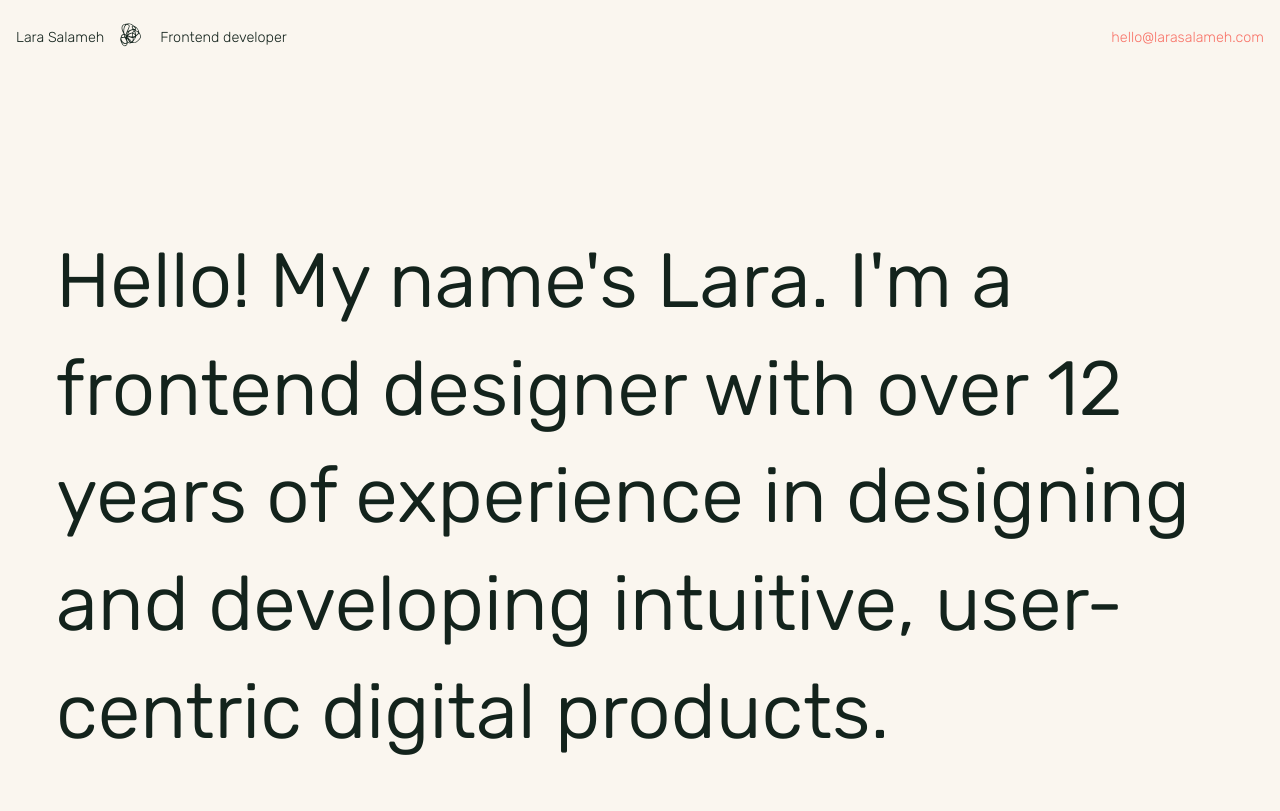
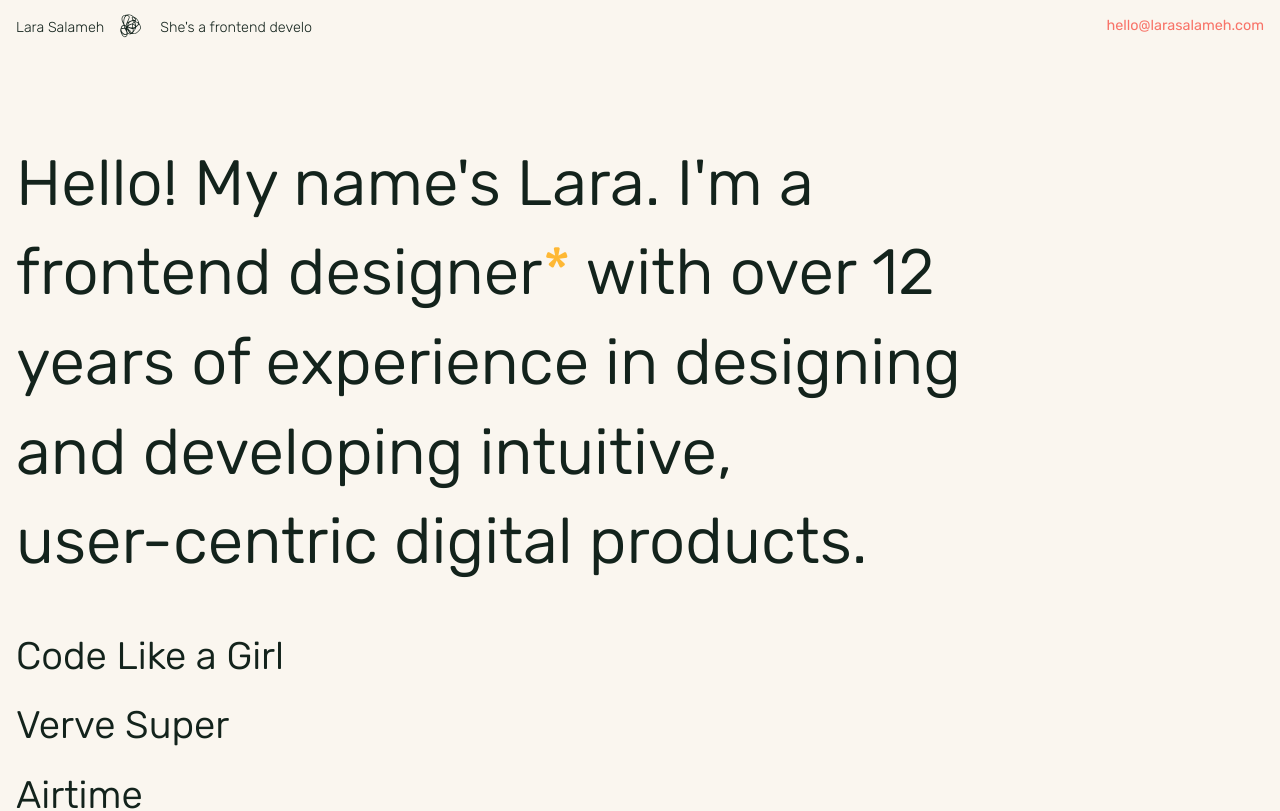
Before and after one commit to lulen11/lara-portfolio, a Next.js app: page / in a window 1280 px wide. Shown: the top 811 px of the page. Built offline with nearby package versions, Linux system fonts and the light colour scheme; a web font is replaced by a local one.

Commit message:
design tweaks

```diff
--- a/src/app/(home)/Home.module.scss
+++ b/src/app/(home)/Home.module.scss
@@ -1,11 +1,11 @@
 @use "../../styles/globals" as globals;
 
 .home {
-  margin-top: 9rem;
+  margin-top: 5rem;
   padding: 1rem;
   @media only screen and (min-width: globals.$md) {
     // width: 90%;
-    margin-top: 10rem;
+    // margin-top: 10rem;
   }
   @media only screen and (min-width: globals.$lg) {
     // width: 80%;
@@ -13,7 +13,19 @@
   }
   .intro {
     @include globals.headingFontLarge;
-    max-width: globals.$md-lg;
+    max-width: globals.$md;
+    position: relative;
+    z-index: 1;
+    text-wrap: balance;
+
+    .link {
+      text-decoration: none;
+      color: globals.$mango;
+      &::selection {
+        background: globals.$mango;
+        color: globals.$botanical-green;
+      }
+    }
   }
 }
 
@@ -21,7 +33,7 @@
 .projectList {
   position: relative;
   @media only screen and (min-width: globals.$sm-md) {
-    margin-left: 2.5rem;
+    // margin-left: 2.5rem;
   }
 }
 
--- a/src/app/(home)/page.js
+++ b/src/app/(home)/page.js
@@ -16,9 +16,16 @@ const Home = () => {
   return (
     <div className={styles.home}>
       <h1 className={styles.intro}>
-        Hello! My name&apos;s Lara. I&apos;m a frontend designer with over 12
-        years of experience in designing and developing intuitive, user-centric
-        digital products.
+        Hello! My name&apos;s Lara. I&apos;m a frontend designer
+        <a
+          href="https://bradfrost.com/blog/post/frontend-design/"
+          target="_blank"
+          className={styles.link}
+        >
+          *
+        </a>{" "}
+        with over 12 years of experience in designing and developing intuitive,
+        user-centric digital products.
         {/* My skillset is in UX design, frontend development, and
         project management for startups, not-for-profits and organisations. */}
         {/* Skilled in leveraging modern technologies like React, Node.js, Gatsby,
--- a/src/app/layout.js
+++ b/src/app/layout.js
@@ -22,8 +22,8 @@ export default function RootLayout({ children, projectId }) {
           <Header projectId={projectId} />
           <main className={styles.main}>
             <div>{children}</div>
+            <Footer />
           </main>
-          <Footer />
           {/* <PageTransition /> */}
         </body>
       </html>
--- a/src/components/Header/Header.module.scss
+++ b/src/components/Header/Header.module.scss
@@ -31,14 +31,16 @@
   &Wrapper {
     display: flex;
     justify-content: space-between;
-    align-items: center;
+    align-items: flex-start;
   }
   &Name,
   &Contact {
     font-family: globals.$sans-serif-font;
     font-size: 0.9rem;
     font-weight: 100;
+    line-height: 1.4;
     color: globals.$forest-black;
+    margin: 0;
     @media only screen and (min-width: globals.$sm-md) {
       display: inline-block;
     }
@@ -93,6 +95,8 @@
     text-decoration: none;
     transition: globals.$smooth-transition;
     animation: dizzyColors 5s ease-in-out infinite;
+    font-weight: 400;
+
     &:hover {
       color: globals.$tangerine-red;
     }
--- a/src/components/ProjectList/ProjectList.js
+++ b/src/components/ProjectList/ProjectList.js
@@ -10,8 +10,8 @@ export default function ProjectList({ projects }) {
   const handleMouseMove = (e, key) => {
     // Calculate the movement based on the mouse position relative to the element
     const rect = e.currentTarget.getBoundingClientRect();
-    const x = ((e.clientX - rect.left) / rect.width - 0.5) * 20; // Adjust the range as needed
-    const y = ((e.clientY - rect.top) / rect.height - 0.5) * 20;
+    const x = ((e.clientX - rect.left) / rect.width - 0.5) * 10; // Adjust the range as needed
+    const y = ((e.clientY - rect.top) / rect.height - 0.5) * 10;
 
     // Update the hover effect state for the specific item
     setHoverEffect((prev) => ({
--- a/src/components/ProjectList/ProjectList.module.scss
+++ b/src/components/ProjectList/ProjectList.module.scss
@@ -38,6 +38,10 @@
       left: 20rem;
       bottom: -30rem;
     }
+    @media only screen and (min-width: globals.$md) {
+      left: 35rem;
+      bottom: -35rem;
+    }
 
     img {
       width: auto;
@@ -46,10 +50,6 @@
       @media only screen and (min-width: globals.$sm) {
         height: 100vh;
       }
-    }
-
-    @media only screen and (min-width: globals.$lg) {
-      left: 35rem;
     }
   }
 
@@ -61,7 +61,8 @@
         bottom: -15rem;
       }
       @media only screen and (min-width: globals.$md-lg) {
-        left: 35rem;
+        left: 40rem;
+        bottom: -25rem;
       }
     }
     &:hover .projectName {
@@ -80,6 +81,9 @@
       @media only screen and (min-width: globals.$sm) {
         bottom: -10rem;
       }
+      @media only screen and (min-width: globals.$md-lg) {
+        bottom: -20rem;
+      }
     }
   }
 
@@ -90,6 +94,7 @@
       }
       @media only screen and (min-width: globals.$md) {
         left: 35rem;
+        bottom: -23rem;
       }
     }
     &:hover .projectName {
@@ -98,6 +103,9 @@
   }
   &:nth-child(6n) {
     .projectThumb {
+      @media only screen and (min-width: globals.$md) {
+        bottom: -14rem;
+      }
       // bottom: -20rem;
       // height: 150vh;
       // bottom: -10rem;
--- a/src/components/TypedHeading/TypedHeading.js
+++ b/src/components/TypedHeading/TypedHeading.js
@@ -6,13 +6,13 @@ const TypedHeading = () => {
     <TypeAnimation
       sequence={[
         // Same substring at the start will only be typed out once, initially
-        "UX designer",
+        "She's a UX designer",
         1000, // wait 1s before replacing "Mice" with "Hamsters"
-        "Frontend developer",
+        "She's a frontend developer",
         1000,
-        "Creative technlogist",
+        "She's a creative technlogist",
         1000,
-        "All-rounder",
+        "She's an all-rounder",
         1000,
       ]}
       wrapper="strong"
--- a/src/styles/_typography.scss
+++ b/src/styles/_typography.scss
@@ -10,21 +10,21 @@ $sans-serif-font2: "DM Sans", Arial, Helvetica, sans-serif;
 $mono-font: "DM Mono", "Courier New", Courier, monospace;
 
 @mixin bodyFont {
-  font-family: $serif-font;
+  font-family: $sans-serif-font;
   color: colours.$primary-white;
-  font-weight: 500;
+  font-weight: 300;
   font-style: normal;
   font-size: 1rem;
   &::selection {
-    background: colours.$primary-red;
-    color: colours.$primary-blue;
+    background: #91963870;
+    color: colours.$ocean;
   }
 }
 
 @mixin headingFontLarge {
   font-family: $sans-serif-font;
   // font-size: 4vw;
-  font-size: clamp(1rem, 6vw, 7rem);
+  font-size: clamp(1rem, 6vw, 4rem);
   line-height: 1.4;
   color: colours.$forest-black;
   font-weight: 350;
@@ -36,7 +36,7 @@ $mono-font: "DM Mono", "Courier New", Courier, monospace;
 @mixin headingFontMedium {
   font-family: $sans-serif-font;
   // font-size: 5vw;
-  font-size: clamp(1rem, 3vw, 5rem);
+  font-size: clamp(1rem, 3vw, 2.5rem);
   line-height: 1.4;
   color: colours.$forest-black;
   font-weight: 350;
```
Also changed, not shown: src/app/(project)/[projectId]/ProjectPage.module.scss (+65 -4 lines), src/app/(project)/[projectId]/page.js (+12 -3 lines).
